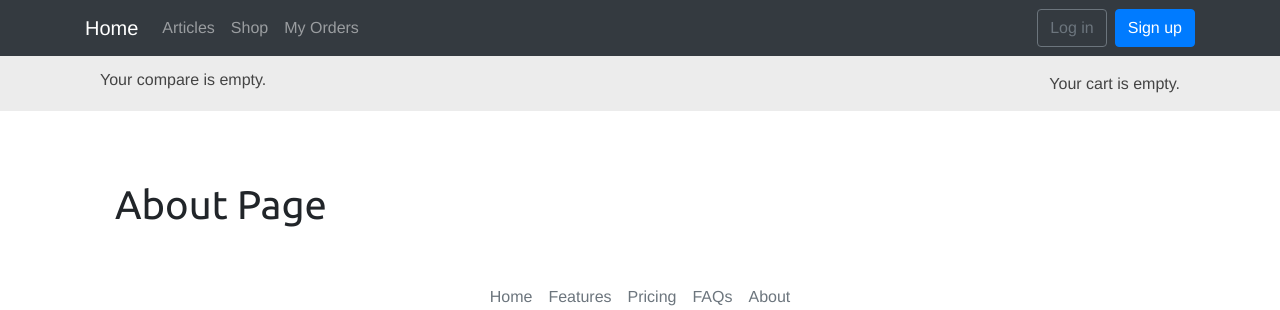
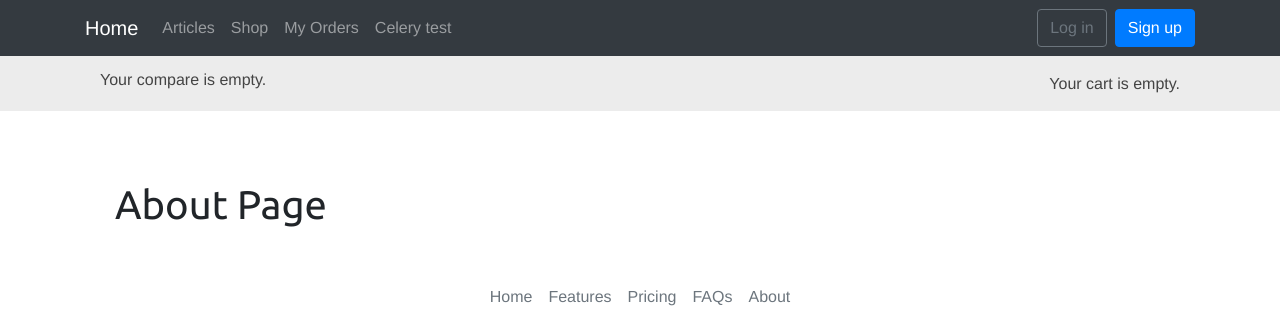
Before and after one commit to vasylpiasetskyi/my_app, a Django app: page /about/ in a window 1280 px wide. Shown: the top 310 px of the page. Run offline with Django 3.2, Linux system fonts and the light colour scheme; parts of the project's set-up code (start-up, migrations or seed data) failed here and were passed over; some libraries are stand-ins or nearby versions.

Commit message:
Dev: update base templates

```diff
--- a/templates/base.html
+++ b/templates/base.html
@@ -33,6 +33,9 @@
                 </li>
                 <li class="nav-item">
                     <a class="nav-link" href="{% url 'orders:orders_list' %}">My Orders</a>
+                </li>
+                <li class="nav-item">
+                    <a class="nav-link" href="{% url 'orders:celery_test' %}">Celery test</a>
                 </li>
             </ul>
 
```
